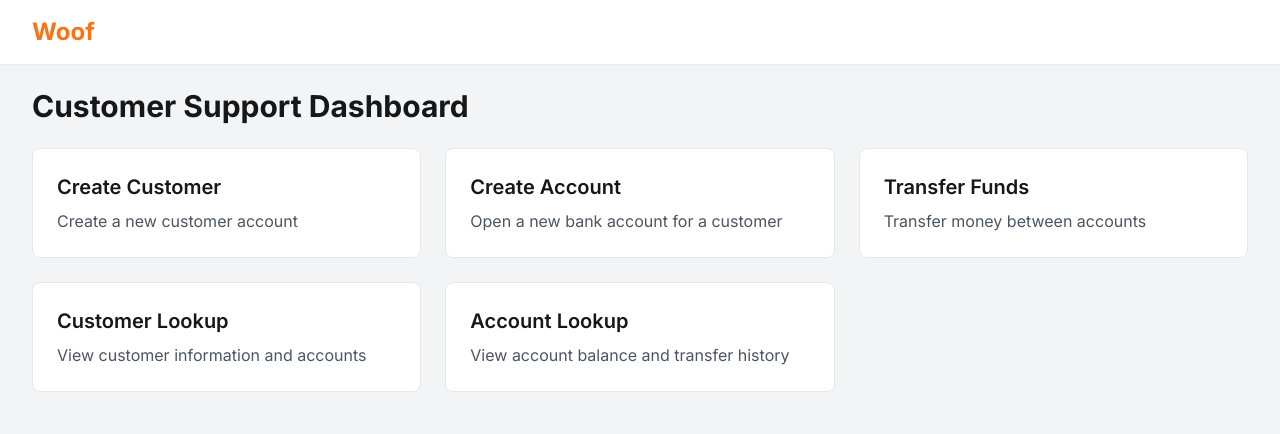
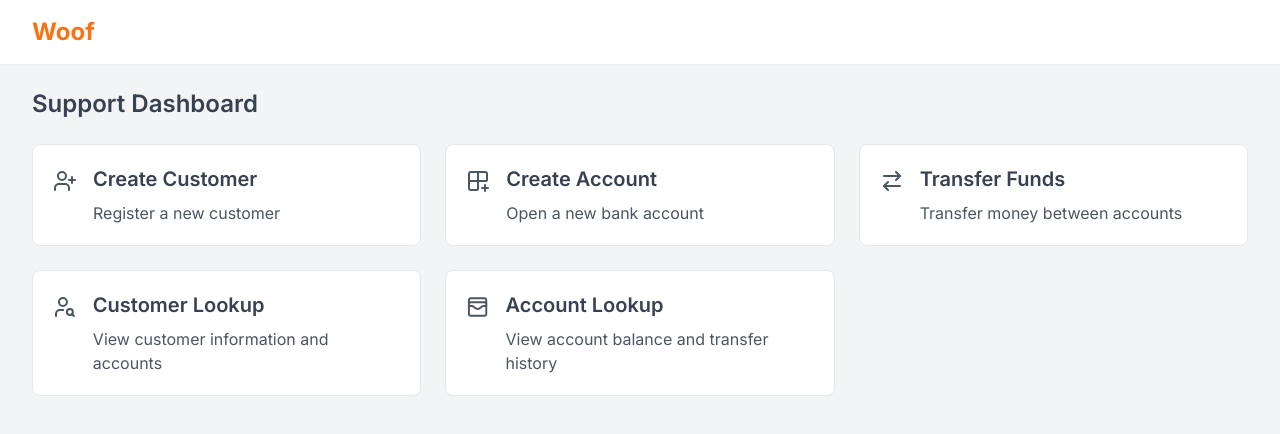
Before and after one commit to anmol678/woof, a Next.js app in the folder web/: page / in a window 1280 px wide. Shown: the top 434 px of the page. Built offline with nearby package versions, Linux system fonts and the light colour scheme.

Commit message:
dashboard icons

```diff
--- a/web/src/app/globals.css
+++ b/web/src/app/globals.css
@@ -19,7 +19,7 @@
 
 @layer components {
   .dashboard-link {
-    @apply hover-border block cursor-pointer select-none rounded-lg border bg-background p-6;
+    @apply hover-border block cursor-pointer select-none rounded-lg border bg-background p-5;
   }
 
   .button {
--- a/web/src/app/page.tsx
+++ b/web/src/app/page.tsx
@@ -1,25 +1,64 @@
 import Link from 'next/link'
+import { UserPlus, Grid2x2Plus, ArrowRightLeft, UserSearch, WalletCards, LucideIcon } from 'lucide-react'
 
 export default function Dashboard() {
   return (
     <div className="space-y-6">
-      <h1 className="text-3xl font-bold">Customer Support Dashboard</h1>
+      <h1 className="text-2xl font-semibold text-gray-700">Support Dashboard</h1>
       <div className="grid grid-cols-1 gap-6 md:grid-cols-2 lg:grid-cols-3">
-        <DashboardLink href="/customers/create" title="Create Customer" description="Create a new customer account" />
-        <DashboardLink href="/accounts/create" title="Create Account" description="Open a new bank account for a customer" />
-        <DashboardLink href="/transfer" title="Transfer Funds" description="Transfer money between accounts" />
-        <DashboardLink href="/customers" title="Customer Lookup" description="View customer information and accounts" />
-        <DashboardLink href="/accounts" title="Account Lookup" description="View account balance and transfer history" />
+        <DashboardLink
+          href="/customers/create"
+          title="Create Customer"
+          description="Register a new customer"
+          icon={UserPlus}
+        />
+        <DashboardLink
+          href="/accounts/create"
+          title="Create Account"
+          description="Open a new bank account"
+          icon={Grid2x2Plus}
+        />
+        <DashboardLink
+          href="/transfer"
+          title="Transfer Funds"
+          description="Transfer money between accounts"
+          icon={ArrowRightLeft}
+        />
+        <DashboardLink
+          href="/customers"
+          title="Customer Lookup"
+          description="View customer information and accounts"
+          icon={UserSearch}
+        />
+        <DashboardLink
+          href="/accounts"
+          title="Account Lookup"
+          description="View account balance and transfer history"
+          icon={WalletCards}
+        />
       </div>
     </div>
   )
 }
 
-function DashboardLink({ href, title, description }: { href: string; title: string; description: string }) {
+function DashboardLink({
+  href,
+  title,
+  description,
+  icon: Icon
+}: {
+  href: string
+  title: string
+  description: string
+  icon: LucideIcon
+}) {
   return (
-    <Link href={href} className="dashboard-link">
-      <h2 className="mb-2 text-xl font-semibold">{title}</h2>
-      <p className="text-gray-600">{description}</p>
+    <Link href={href} className="dashboard-link flex items-start">
+      <Icon className="mt-1 text-gray-600" />
+      <div className="ml-4 flex flex-col">
+        <h2 className="mb-2 text-xl font-semibold text-gray-700">{title}</h2>
+        <p className="text-gray-600">{description}</p>
+      </div>
     </Link>
   )
 }
```
